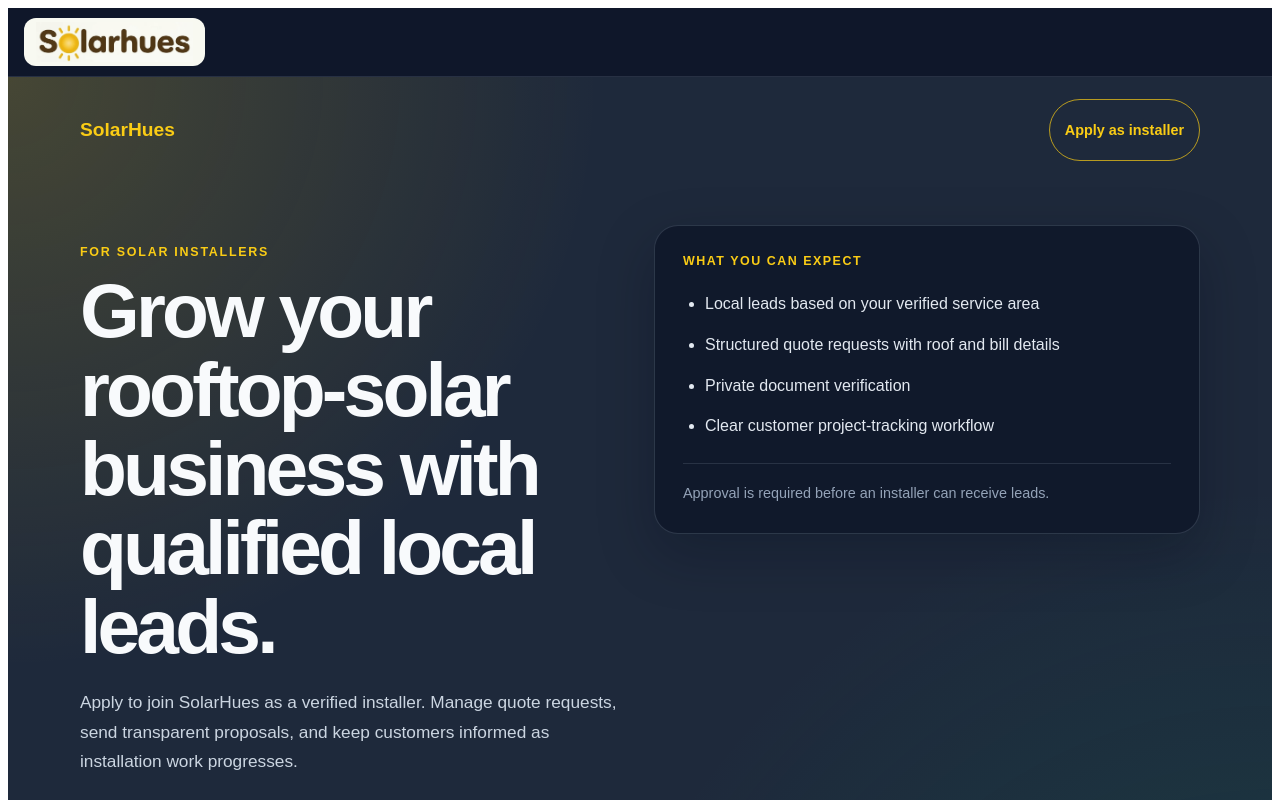
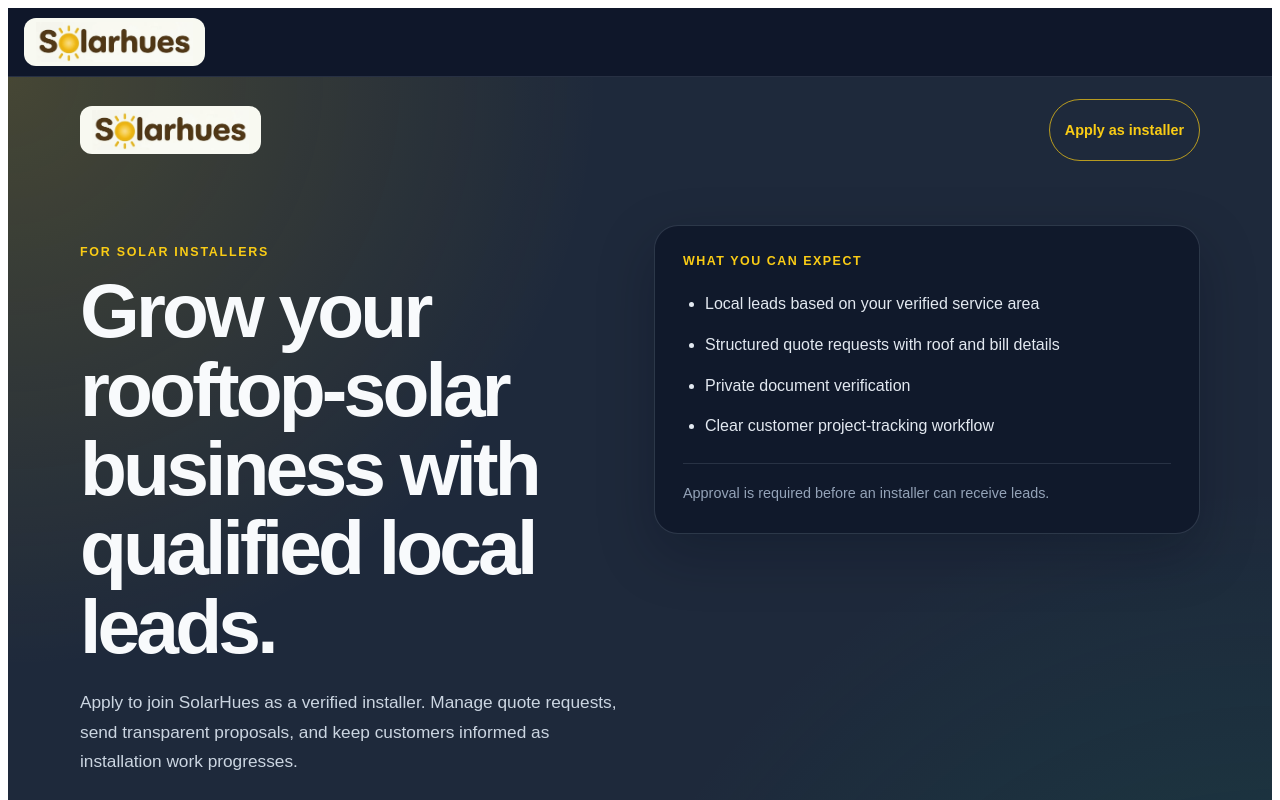
Before and after one commit to Solarhues/Solarhues-site, a Next.js app: page /vendor-apply in a window 1280 px wide. Shown: the top 800 px of the page. Built offline with nearby package versions, Linux system fonts and the light colour scheme.

Commit message:
Replace brand link with Logo component
Replaced brand link with Logo component in navigation.

```diff
--- a/app/vendor-apply/page.js
+++ b/app/vendor-apply/page.js
@@ -163,9 +163,7 @@ export default function VendorApplyPage() {
     <main style={styles.page}>
       <div style={styles.container}>
         <nav style={styles.nav}>
-          <Link href="/" style={styles.brand}>
-            SolarHues
-          </Link>
+          <Logo />
 
           <Link href="/vendor-apply/form" style={styles.navLink}>
             Apply as installer
```
